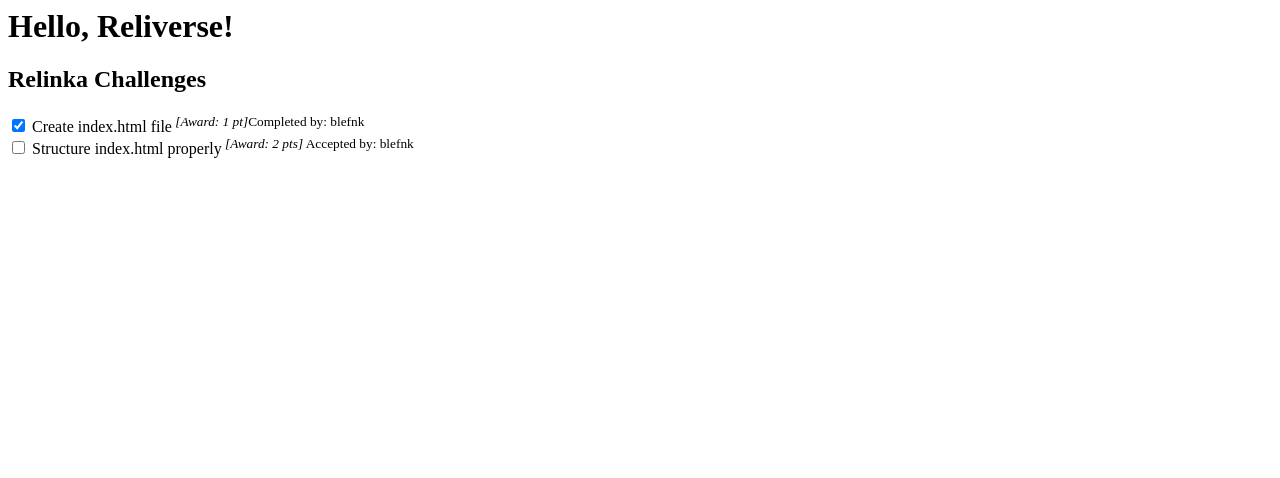
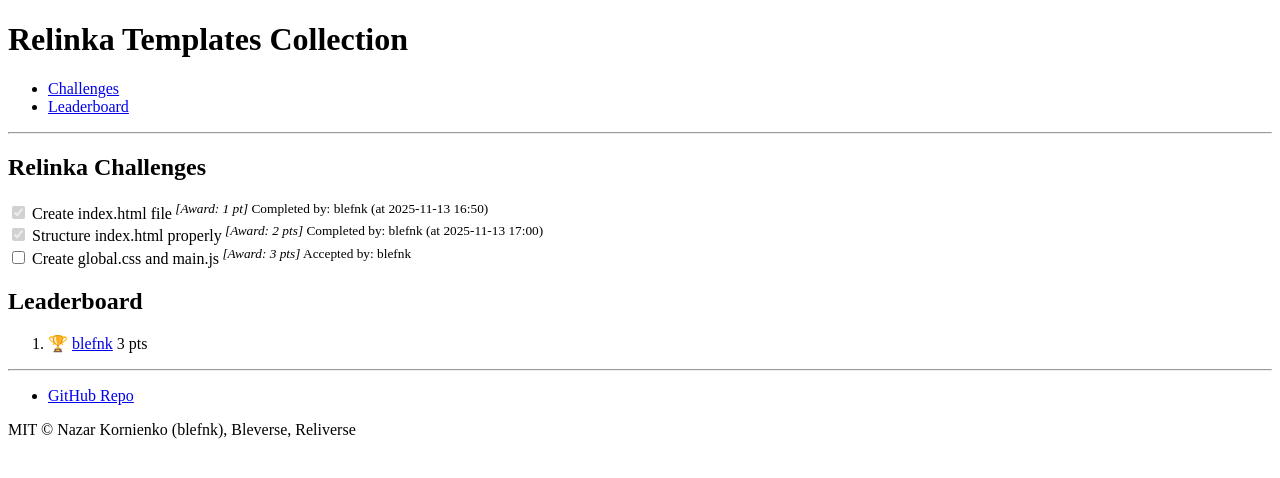
Before and after one commit to blefnk/relinka, a plain HTML site: page index.html in a window 1280 px wide. Drawn offline with Linux system fonts and the light colour scheme.

Commit message:
structure index.html properly

```diff
--- a/index.html
+++ b/index.html
@@ -1,21 +1,90 @@
+<!DOCTYPE html>
+<html lang="en">
+
+<head>
+    <meta charset="UTF-8">
+    <meta name="viewport" content="width=device-width, initial-scale=1.0">
+    <title>Relinka Templates Collection</title>
+</head>
+
+<body>
     <h1>
-    Hello, Reliverse!
+        Relinka Templates Collection
     </h1>
 
+    <header>
+        <nav>
+            <ul>
+                <li>
+                    <a href="#challenges">Challenges</a>
+                </li>
+                <li>
+                    <a href="#leaderboard">Leaderboard</a>
+                </li>
+            </ul>
+        </nav>
+    </header>
+
+    <hr />
+
+    <main>
+        <section id="challenges">
             <h2>
                 Relinka Challenges
             </h2>
 
             <div>
-    <input type="checkbox" id="index" checked />
+                <input type="checkbox" id="index" checked disabled />
                 <label for="index">Create index.html file<sup title="Challenge accepted by: blefnk">
-            <em>[Award: 1 pt]</em>Completed by: blefnk</sup>
+                        <em>[Award: 1 pt]</em> Completed by: blefnk (at 2025-11-13 16:50)</sup>
                 </label>
             </div>
 
             <div>
-    <input type="checkbox" id="structure" />
+                <input type="checkbox" id="structure" checked disabled />
                 <label for="structure">Structure index.html properly<sup title="Challenge accepted by: blefnk">
-            <em>[Award: 2 pts]</em> Accepted by: blefnk</sup>
+                        <em>[Award: 2 pts]</em> Completed by: blefnk (at 2025-11-13 17:00)</sup>
                 </label>
             </div>
+
+            <div>
+                <input type="checkbox" id="css-and-js" />
+                <label for="css-and-js">Create global.css and main.js<sup title="Challenge accepted by: blefnk">
+                        <em>[Award: 3 pts]</em> Accepted by: blefnk</sup>
+                </label>
+            </div>
+        </section>
+
+        <section id="leaderboard">
+            <h2>
+                Leaderboard
+            </h2>
+
+            <ol>
+                <li>
+                    <span>🏆 <a href="https://github.com/blefnk">blefnk</a></span>
+                    <span>3 pts</span>
+                </li>
+            </ol>
+        </section>
+    </main>
+
+    <hr />
+
+    <footer>
+        <nav>
+            <ul>
+                <li>
+                    <a href="https://github.com/blefnk/relinka" target="_blank" rel="noopener noreferrer">
+                        GitHub Repo
+                    </a>
+                </li>
+            </ul>
+        </nav>
+        <p>
+            MIT &copy; Nazar Kornienko (blefnk), Bleverse, Reliverse
+        </p>
+    </footer>
+</body>
+
+</html>
```
Lines whose indentation alone changed are shown as unchanged.
